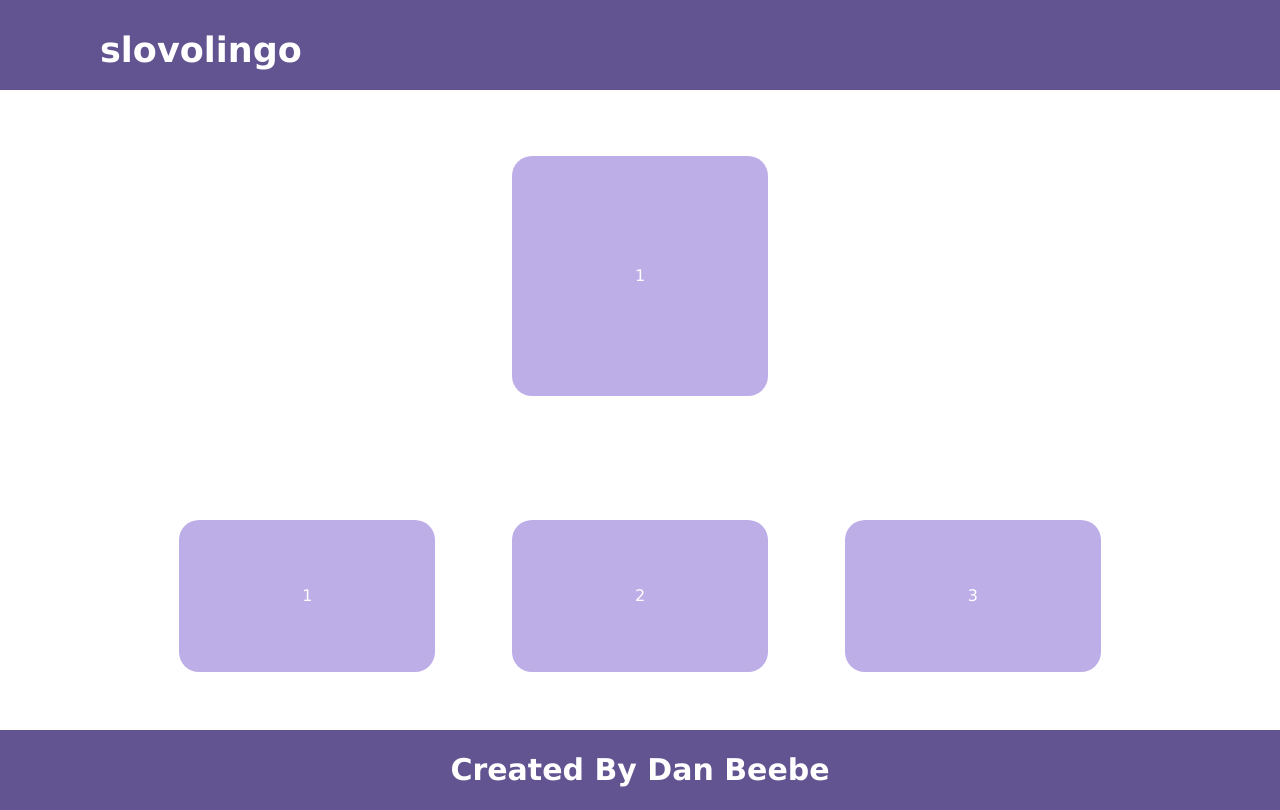
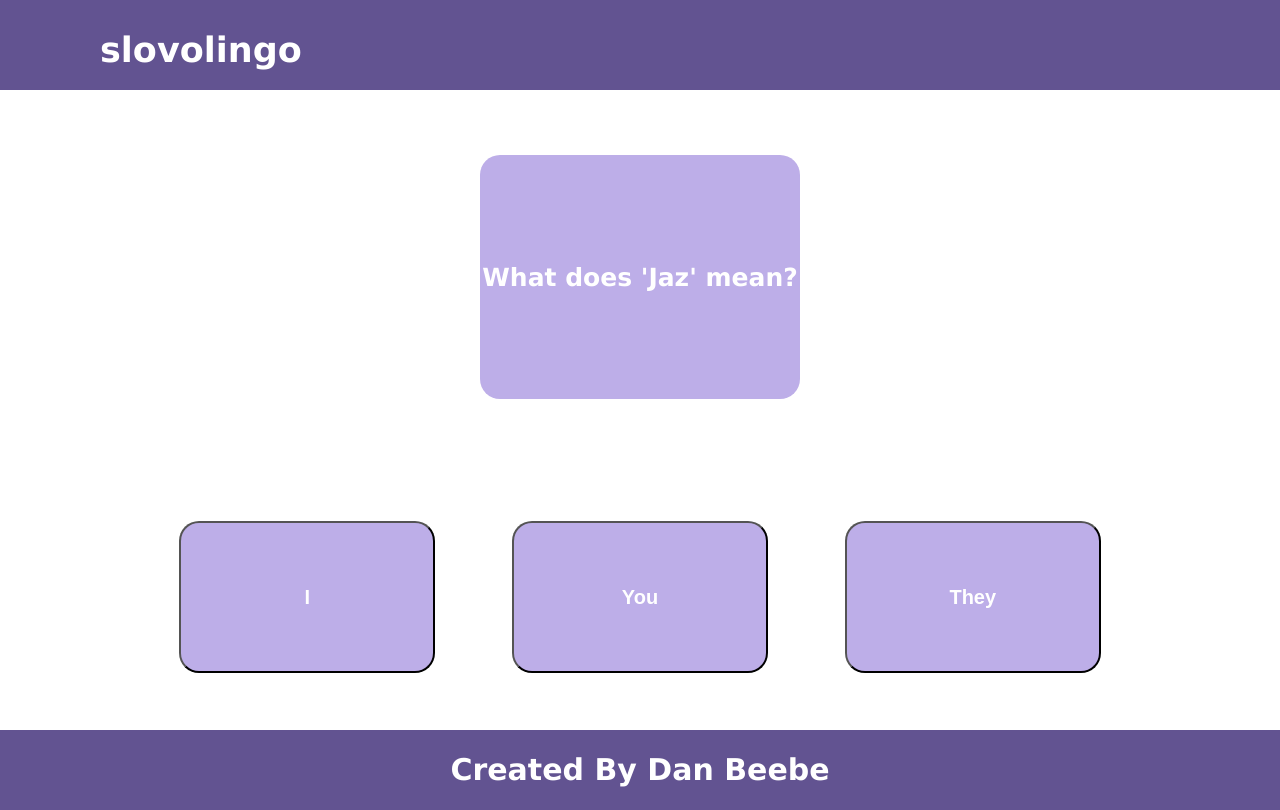
Before and after one commit to danielwbeebe/Slovene-Language-App, a React (Create React App) app in the folder client/: page /quizone in a window 1280 px wide. Built offline with nearby package versions, Linux system fonts and the light colour scheme; the HTML template or start-up script is replaced by a standard one.

Commit message:
add handleChangeQuestion method to quiz one component

```diff
--- a/client/src/App.css
+++ b/client/src/App.css
@@ -414,8 +414,8 @@ table {
   margin-right: 3vw;
   margin-left: 3vw;
   margin-top: 1vh;
+  padding: 2px 2px 2px 2px;
 }
-
 
 .quiz-one-choices {
   display: flex;
@@ -436,6 +436,12 @@ table {
   margin-right: 3vw;
   margin-left: 3vw;
   margin-top: 1vh;
+  padding: 2px 2px 2px 2px;
+}
+
+.quiz-one-answer-left:hover, .quiz-one-answer-center:hover, .quiz-one-answer-right:hover {
+  color: white;
+  background-color: #F88017;
 }
 
 .quiz-one-footer, .quiz-two-footer, .quiz-three-footer, .quiz-four-footer, .quiz-five-footer {
--- a/client/src/components/QuizOne.jsx
+++ b/client/src/components/QuizOne.jsx
@@ -4,57 +4,50 @@ class QuizOne extends Component {
   constructor(){
     super();
       this.state = {
-        question: 1,
-        answer: 1,
-        wrong_one: 2,
-        wrong_two: 3,
+        question: "What does 'Jaz' mean?",
+        answer: "I",
+        wrong_one: "You",
+        wrong_two: "They",
         done: false,
       }
+    this.handleChangeQuestion = this.handleChangeQuestion.bind(this);
+    console.log(`question: ` + this.state.question)
   }
 
   handleChangeQuestion() {
-
-  }
-
-  handleRandomAnswerOrder() {
-
-  }
+    this.setState({
+      question: "Second Question",
+      answer: "Another Answer",
+      wrong_one: "Wrong",
+      wrong_two: "Wrong 2",
+    })
+    console.log (`question ` + this.state.question)
+  };
 
   render(){
     return (
       <div className="quiz-one">
-
         <div className="quiz-one-header">
-
           <div className="quiz-one-message">
             <h1>slovolingo</h1>
           </div>
-
         </div>
 
         <div className="quiz-one-main">
-
           <div className="quiz-one-question">
-            {this.state.question}
+            <h3>{this.state.question}</h3>
           </div>
 
           <div className="quiz-one-choices">
-            <div className="quiz-one-answer-left">
-              {this.state.answer}
-            </div>
-            <div className="quiz-one-answer-center">
-              {this.state.wrong_one}
-            </div>
-            <div className="quiz-one-answer-right">
-              {this.state.wrong_two}
-            </div>
+            <button onClick={this.handleChangeQuestion} className="quiz-one-answer-left"><h4>{this.state.answer}</h4></button>
+            <button onClick={this.handleChangeQuestion} className="quiz-one-answer-center"><h4>{this.state.wrong_one}</h4></button>
+            <button onClick={this.handleChangeQuestion} className="quiz-one-answer-right"><h4>{this.state.wrong_two}</h4></button>
           </div>
         </div>
 
         <div className="quiz-one-footer">
           <h2>Created By Dan Beebe</h2>
         </div>
-
       </div>
     )
   }
```
